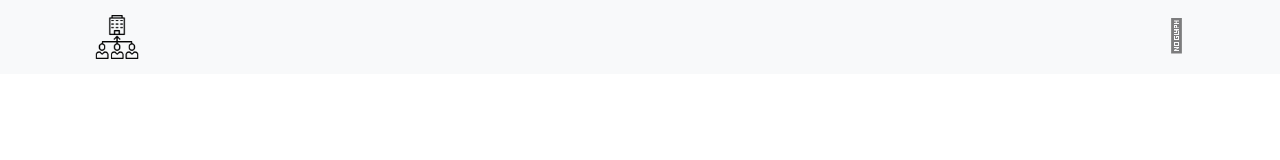
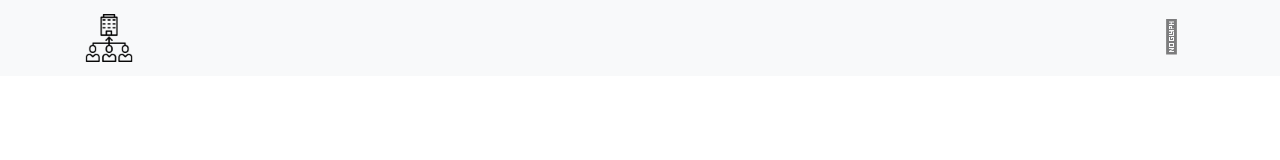
Before and after one commit to lassrenzo/Teams, a plain HTML site: page index.html in a window 1280 px wide. Shown: the top 160 px of the page. Drawn offline with nearby package versions, Linux system fonts and the light colour scheme.

Commit message:
Update style.css

```diff
--- a/css/style.css
+++ b/css/style.css
@@ -1,26 +1,31 @@
-/*code for body*/
 *{
 	margin: 0;
 	padding: 0;
 
 }
+
+.navbar .navbar-brand {
+  font-size: 30px;
+}
+.navbar .nav-item {
+  padding: 5px;
+}
+.navbar .nav-link {
+  margin-left: 10px;
+}
+.logo{
+	width: 3rem;
+}
+
+
 /*code for header*/
 .header{
 
 }
-/*code for logo*/
-.logo{
-	height: 48px;
-	padding: 2px 10px;
-}
-/*code for navbar*/
-.navbar-toggler{
 
-}
 .container-fluid{
 	padding: 7% 15%;
   }
-
 
 /*code or link active color*/
 li a{
@@ -67,7 +72,6 @@ a.btn:hover{
 
 }
 
-
 /*code for image width & height*/
 .img-responsive, .banner-image{
 	padding-top: 10px;
@@ -77,7 +81,7 @@ a.btn:hover{
 .white-section {
 	background-color: #eff7e1;
   }
-/* Features Section */
+/* FEATURES SECTION*/
 
 #features {
 	position: relative;
@@ -95,7 +99,8 @@ a.btn:hover{
 	color: #FF8C00;
 	margin-bottom: 1rem;
   }
-  /*code for footer*/
+
+  /*FOOTER SECTION*/
 .dark-color {
 	background: #252525;
 	color: #eee;
@@ -111,7 +116,7 @@ a.btn:hover{
 
   }
 
-/*mobile responsive*/
+/*MOBILE RESPONSIVE*/
 @media only screen and (max-width: 1178px) {
 	body {
 	  text-align: center;
```
